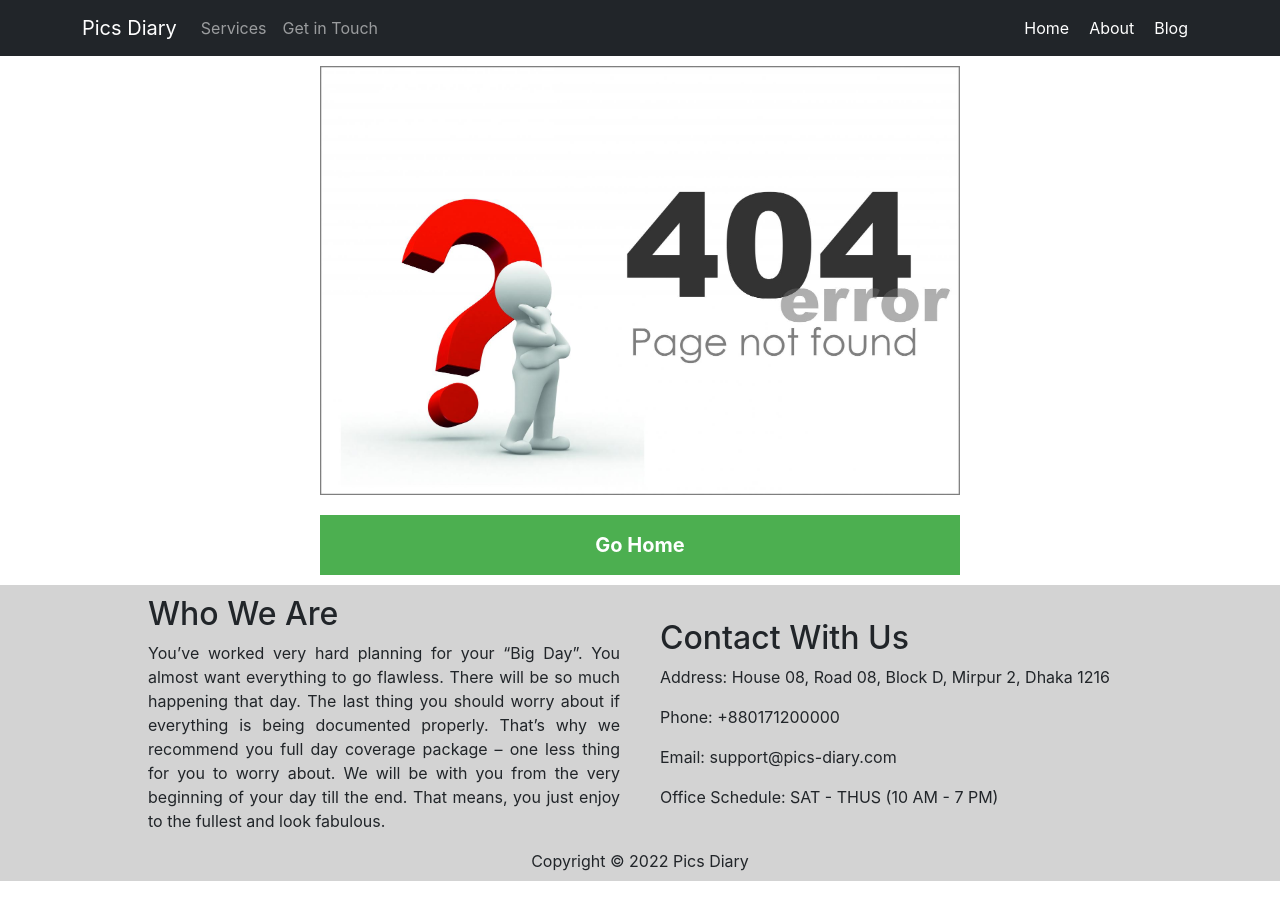
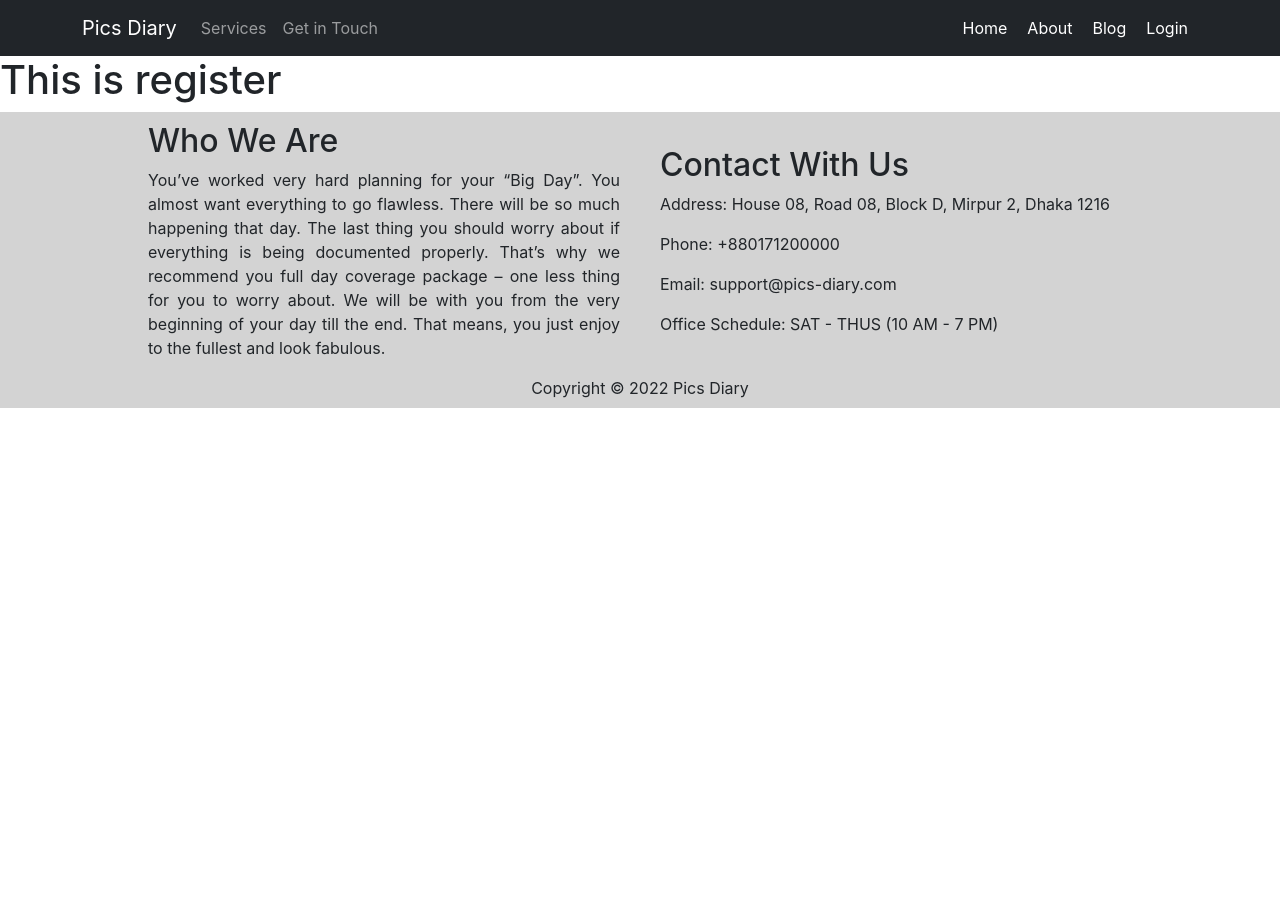
Before and after one commit to sayeef-rahman/pics-diary-single-service-provider, a React (Create React App) app: page /register in a window 1280 px wide. After the commit the page ends 800 px from the top, so only its background shows below. Built offline with nearby package versions, Linux system fonts and the light colour scheme.

Commit message:
Login & register compo added

```diff
--- a/src/App.js
+++ b/src/App.js
@@ -2,6 +2,8 @@
 import About from "./Pages/About/About";
 import Blog from "./Pages/Blog/Blog";
 import Home from "./Pages/Home/Home";
+import Login from "./Pages/Login/Login/Login";
+import Register from "./Pages/Login/Register/Register";
 import ServiceDetail from "./Pages/ServiceDetail/ServiceDetail";
 import Footer from "./Pages/Shared/Footer/Footer";
 import Header from "./Pages/Shared/Header/Header";
@@ -17,6 +19,8 @@
         <Route path="/service/:serviceID" element={<ServiceDetail></ServiceDetail>}></Route>
         <Route path="/about" element={<About></About>}></Route>
         <Route path="/blog" element={<Blog></Blog>}></Route>
+        <Route path="/login" element={<Login></Login>}></Route>
+        <Route path="/register" element={<Register></Register>}></Route>
         <Route path="*" element={<NotFound></NotFound>}></Route>
       </Routes>
       <Footer></Footer>
--- /dev/null
+++ b/src/Pages/Login/Register/Register.js
@@ -0,0 +1,11 @@
+import React from 'react';
+
+const Register = () => {
+    return (
+        <div>
+            <h1>This is register</h1>
+        </div>
+    );
+};
+
+export default Register;
--- a/src/Pages/Shared/Header/Header.js
+++ b/src/Pages/Shared/Header/Header.js
@@ -18,6 +18,7 @@
                         <Link to='/'>Home</Link>
                         <Link to='/about'>About</Link>
                         <Link to='/blog'>Blog</Link>
+                        <Link to='/blog'>Login</Link>
                     </Nav>
                 </Navbar.Collapse>
             </Container>
```
Also changed, not shown: src/Pages/Login/Login/Login.css (added), src/Pages/Login/Login/Login.js (renamed from src/Pages/Login/Login.js), src/Pages/Login/Register/Register.css (added).
